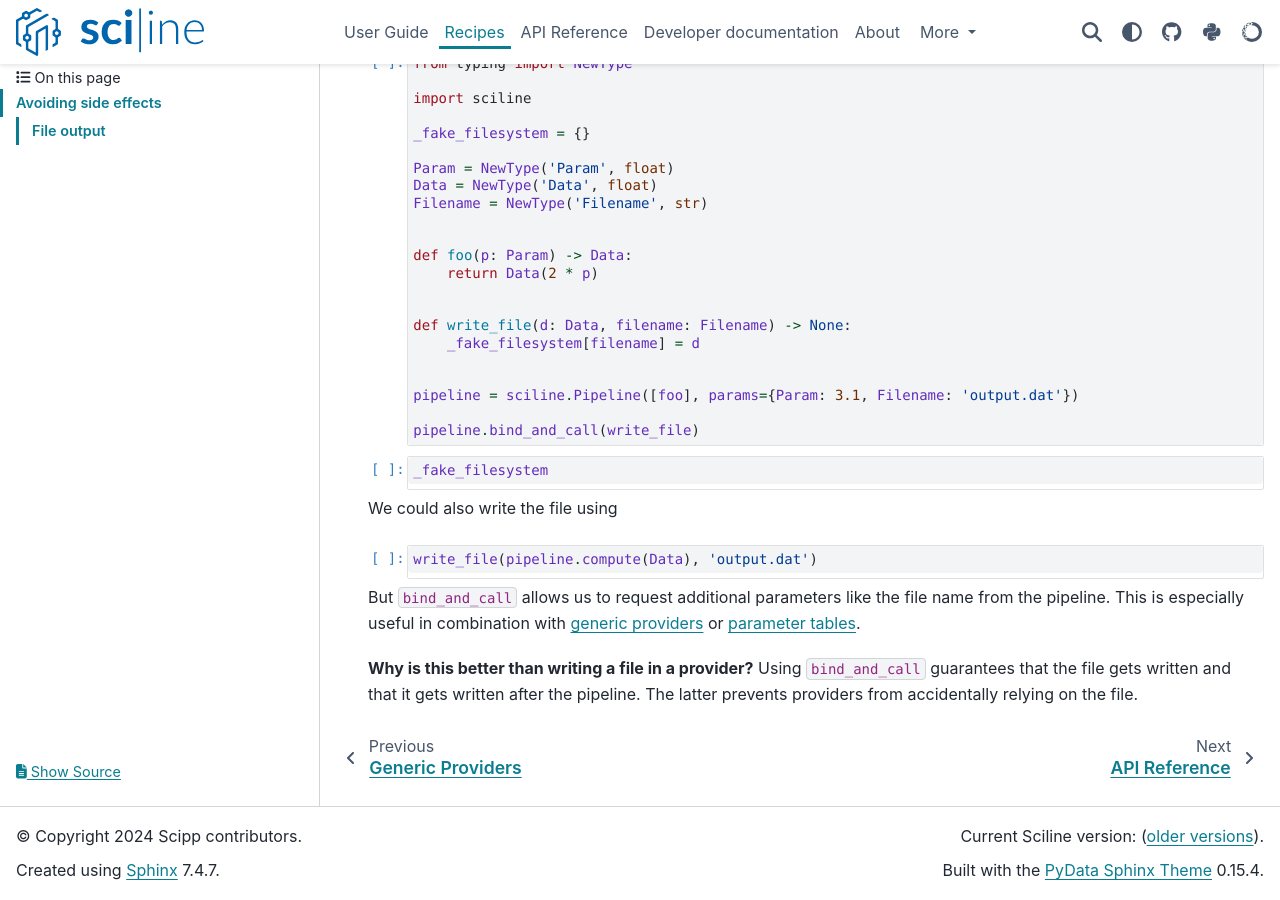
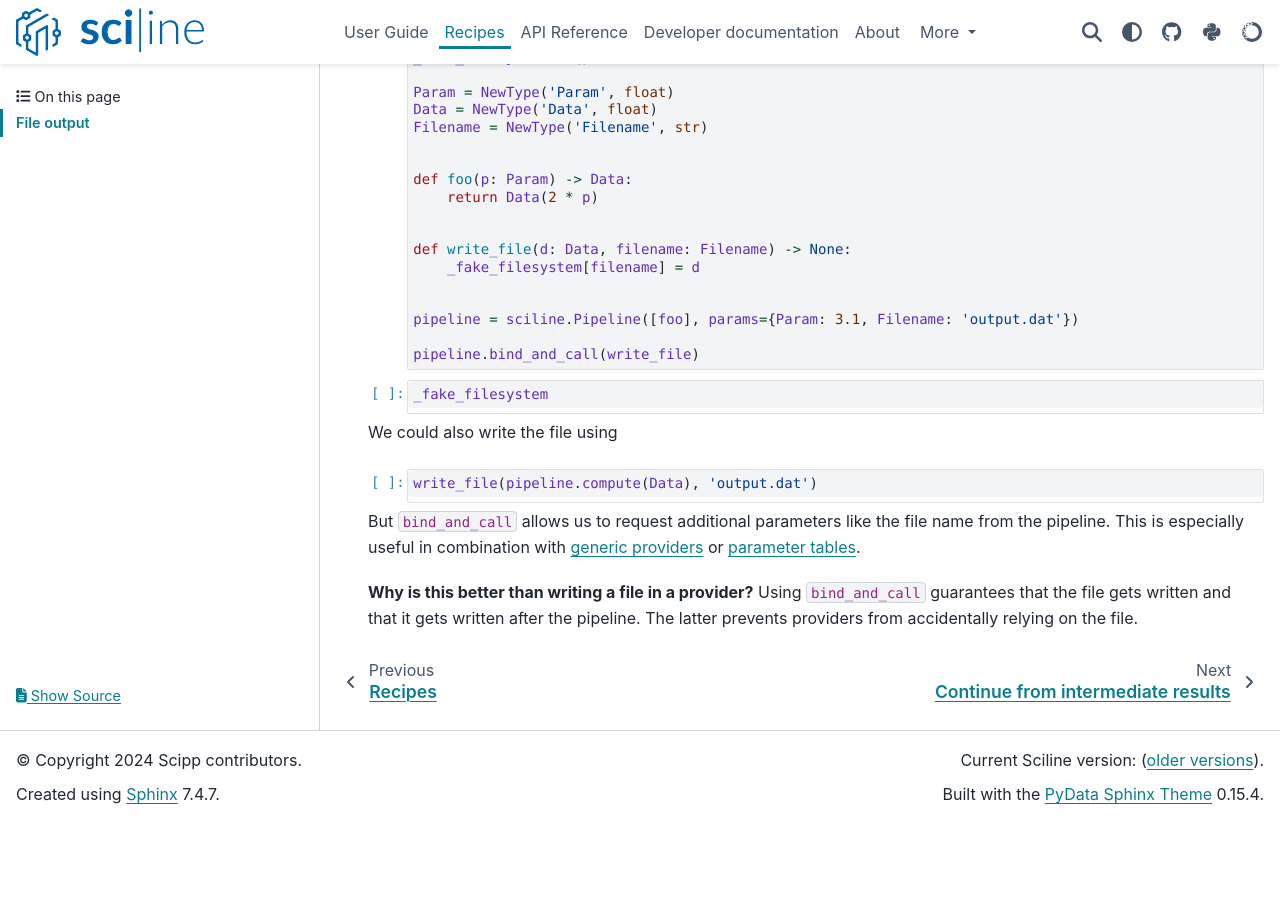
Before and after one commit to scipp/sciline, a Sphinx documentation site: the page built from docs/recipes/side-effects-and-file-writing.ipynb, in a window 1280 px wide and 900 px high, scrolled down 516 px. Built offline with Sphinx 7.4.7 and the PyData theme 0.15.4, drawn with Linux system fonts in a browser that asks for light colours; the version number could not be read and is left out; after the commit the page ends 1339 px from its top, so only the background shows below that; some of the changed text lies outside the part shown.

Commit message:
docs: add examples of replacing providers (#101)
* docs: add examples of replacing providers

* fix

* update index

* put in recipes and split into two

* merge recipes

* remove from user-guide

* split recipes to separate files

* fix

* fix headings

* Update docs/recipes/continue-from-intermediate-results.ipynb

Co-authored-by: Simon Heybrock <12912489+SimonHeybrock@users.noreply.github.com>

* fix

---------

Co-authored-by: Simon Heybrock <12912489+SimonHeybrock@users.noreply.github.com>

````diff
--- /dev/null
+++ b/docs/recipes/index.md
@@ -0,0 +1,11 @@
+# Recipes
+
+```{toctree}
+---
+maxdepth: 2
+---
+
+side-effects-and-file-writing
+continue-from-intermediate-results
+replacing-providers
+```
````
Also changed, not shown: docs/index.md (+1 -1 lines), docs/recipes/continue-from-intermediate-results.ipynb (added), docs/recipes/replacing-providers.ipynb (added), docs/recipes/side-effects-and-file-writing.ipynb.
